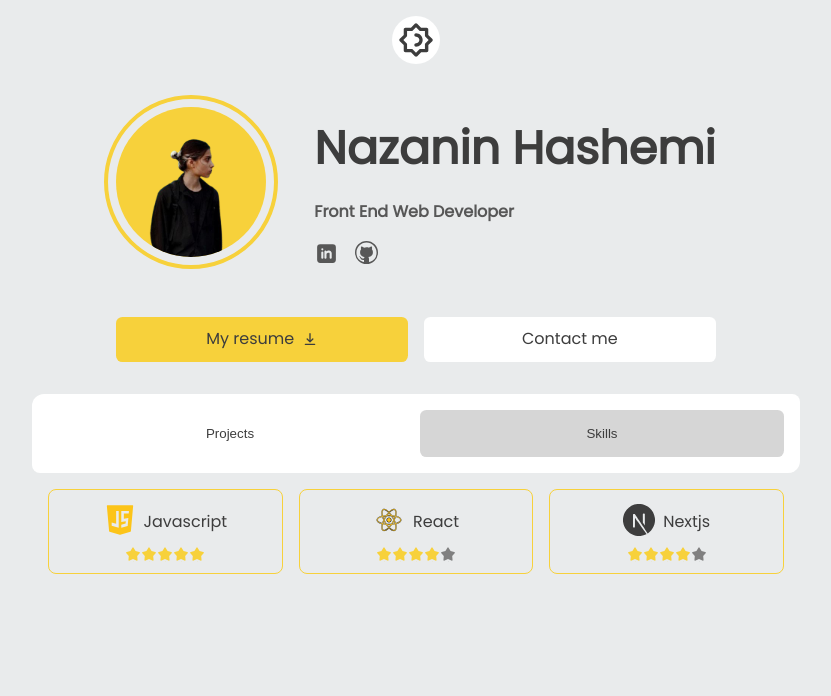
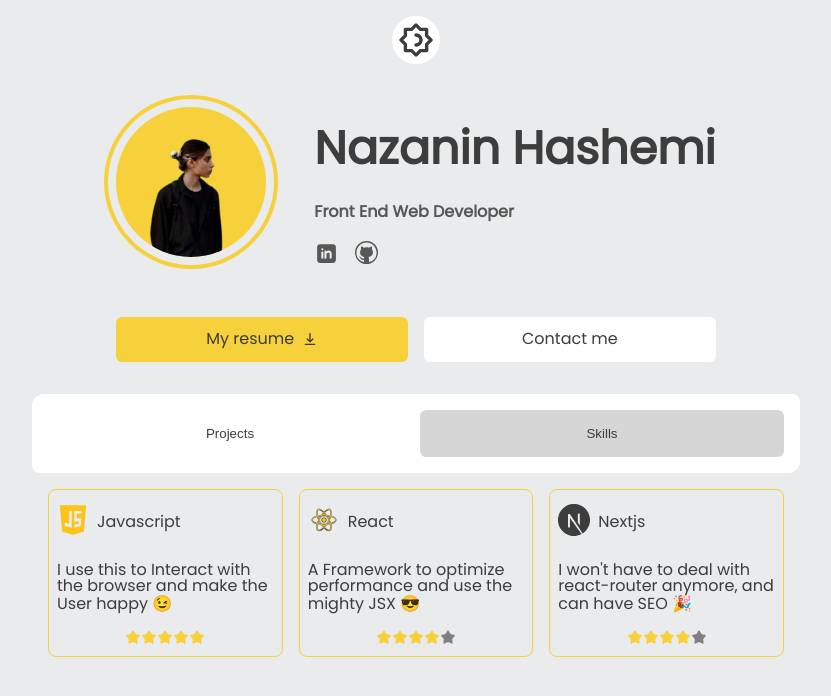
Before and after one commit to nazaninjh/portfolio, a React (Vite) app: page / in a window 1280 px wide. Both pictures are taken after a click on the button "Skills". Shown: the top 696 px of the page, without its empty margins (224-1055 px from the left). Built offline with nearby package versions, Linux system fonts and the light colour scheme.

Commit message:
Add dragging to skills

```diff
--- a/src/components/show-off/skills/assets/json/skills.json
+++ b/src/components/show-off/skills/assets/json/skills.json
@@ -1,16 +1,19 @@
 [
   {
     "title": "Javascript",
+    "desc": "I use this to Interact with the browser and make the User happy 😉",
     "icon": "jsICon",
     "rating": 5
   },
   {
     "title": "React",
+    "desc": "A Framework to optimize performance and use the mighty JSX 😎",
     "icon": "reactICon",
     "rating": 4
   },
   {
     "title": "Nextjs",
+    "desc": "I won't have to deal with react-router anymore, and can have SEO 🎉",
     "icon": "nextICon",
     "rating": 4
   }
--- a/src/components/show-off/skills/skillCard.component.tsx
+++ b/src/components/show-off/skills/skillCard.component.tsx
@@ -6,15 +6,41 @@ type IProps = {
   Icon: React.FC<SVGProps<SVGSVGElement>>;
   title: string;
   rating: number;
+  desc: string;
+  globalIndex: number;
+  onDragStart: (e: React.DragEvent, index: number) => void;
+  onDragOver: (e: React.DragEvent) => void;
+  onDrop: (e: React.DragEvent, index: number) => void;
+  draggedIndex: number | null;
 };
-export default function SkillCardComponent({ title, Icon, rating }: IProps) {
+export default function SkillCardComponent({
+  title,
+  Icon,
+  rating,
+  desc,
+  globalIndex,
+  onDragStart,
+  onDragOver,
+  onDrop,
+  draggedIndex,
+}: IProps) {
   return (
-    <div className={styles.card}>
+    <div
+      className={clsx(
+        styles.card,
+        globalIndex === draggedIndex && styles.dragging
+      )}
+      draggable
+      onDragStart={(e) => onDragStart(e, globalIndex)}
+      onDragOver={(e) => onDragOver(e)}
+      onDrop={(e) => onDrop(e, globalIndex)}
+    >
       <div className={styles.icon}>
         {" "}
         <Icon width={100} height={100} />
       </div>
       <p className={styles.title}>{title}</p>
+      <p className={styles.desc}>{desc}</p>
       <div className={styles.stars}>
         {new Array(5).fill(null).map((_, index) => {
           return (
--- a/src/components/show-off/skills/skills.component.tsx
+++ b/src/components/show-off/skills/skills.component.tsx
@@ -1,4 +1,4 @@
-import type { SVGProps } from "react";
+import { useState, type SVGProps } from "react";
 import { MapMediaCreator } from "@/creators/mapMediaCreator";
 import jsICon from "./assets/icons/js.icon";
 import nextICon from "./assets/icons/next.icon";
@@ -11,21 +11,45 @@ import styles from "./skills.module.scss";
 
 type IJson = {
   title: string;
+  desc: string;
   icon: string;
   rating: number;
 }[];
 export default function SkillsComponent() {
+  const [draggedIndex, setDraggedIndex] = useState<number | null>(null);
+
+  const jsonMap: IJson = jsonInfo;
+  const [skills, setSkills] = useState(jsonMap);
+
   const media = new MapMediaCreator({
     jsICon,
     nextICon,
     reactICon,
   });
 
-  const jsonMap: IJson = jsonInfo;
+  function handleDragStart(e: React.DragEvent, index: number) {
+    setDraggedIndex(index);
+    e.dataTransfer.effectAllowed = "move";
+  }
+
+  function handleDragOver(e: React.DragEvent) {
+    e.preventDefault(); // ✅ allows dropping
+  }
+
+  function handleDrop(e: React.DragEvent, index: number) {
+    e.preventDefault();
+    if (draggedIndex === null) return;
+
+    const newSkills = [...skills];
+    const [removedItem] = newSkills.splice(draggedIndex, 1);
+    newSkills.splice(index, 0, removedItem);
+    setSkills(newSkills);
+    setDraggedIndex(null);
+  }
 
   return (
     <div className={styles.wrapper}>
-      {jsonMap.map((card) => {
+      {skills.map((card, index) => {
         const Icon = media.mapMedia(card.icon) as React.FC<
           SVGProps<SVGSVGElement>
         >;
@@ -34,6 +58,12 @@ export default function SkillsComponent() {
             title={card.title}
             Icon={Icon}
             rating={card.rating}
+            desc={card.desc}
+            globalIndex={index}
+            draggedIndex={draggedIndex}
+            onDragStart={handleDragStart}
+            onDragOver={handleDragOver}
+            onDrop={handleDrop}
           />
         );
       })}
--- a/src/components/show-off/skills/skills.module.scss
+++ b/src/components/show-off/skills/skills.module.scss
@@ -15,8 +15,9 @@
     display: inline-grid;
     grid-template-areas:
       "icon title"
+      "desc desc"
       "stars stars";
-    grid-template-columns: auto auto;
+    grid-template-columns: auto 1fr;
     column-gap: 0.5rem;
     align-items: center;
     justify-content: center;
@@ -24,12 +25,30 @@
     border: 1px solid var(--primary-clr);
     border-radius: 0.5rem;
     padding: 0.5rem;
+
+    cursor: grab;
+
+    opacity: 1;
+    filter: none;
+    transition:
+      opacity 500ms ease,
+      filter 300ms ease-in;
+
+    &.dragging {
+      filter: grayscale(1);
+      opacity: 0.5;
+    }
     .icon {
       grid-area: icon;
       justify-self: center;
       width: auto;
 
       color: var(--theme-text-color);
+    }
+    .desc {
+      grid-area: desc;
+      color: var(--theme-text-color);
+      font-size: var(--fz-sm);
     }
     .title {
       grid-area: title;
```
